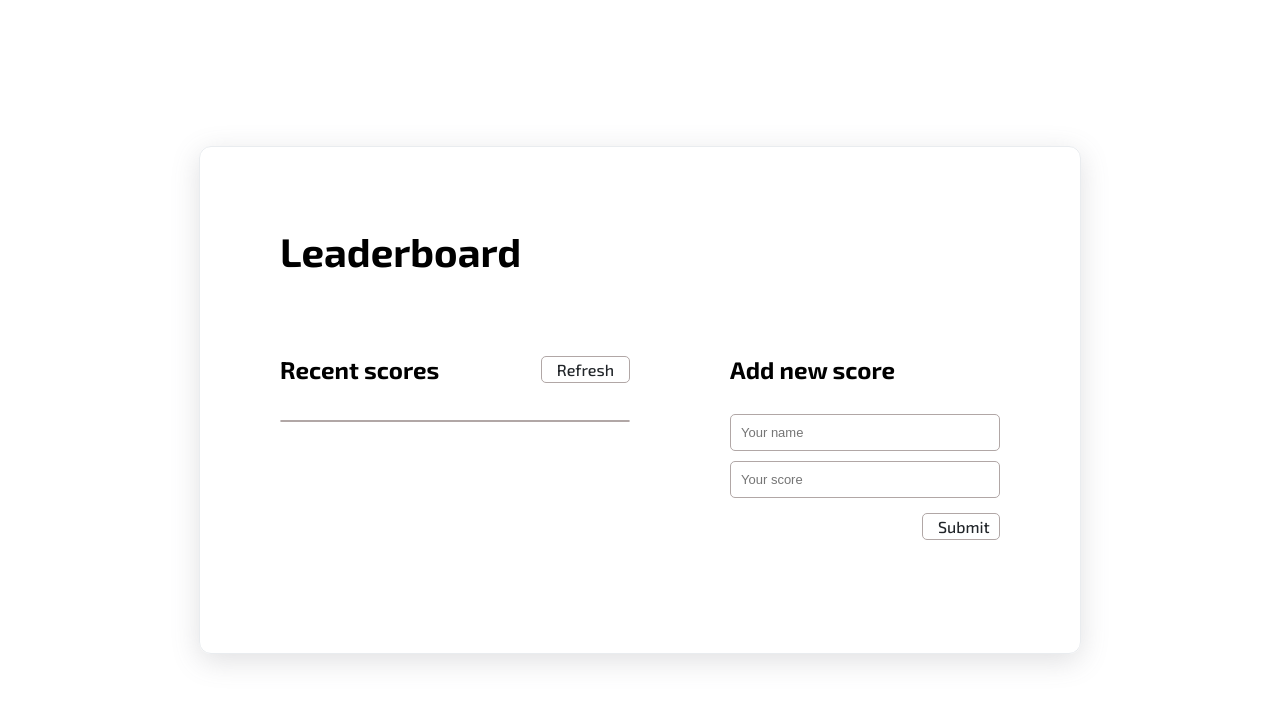
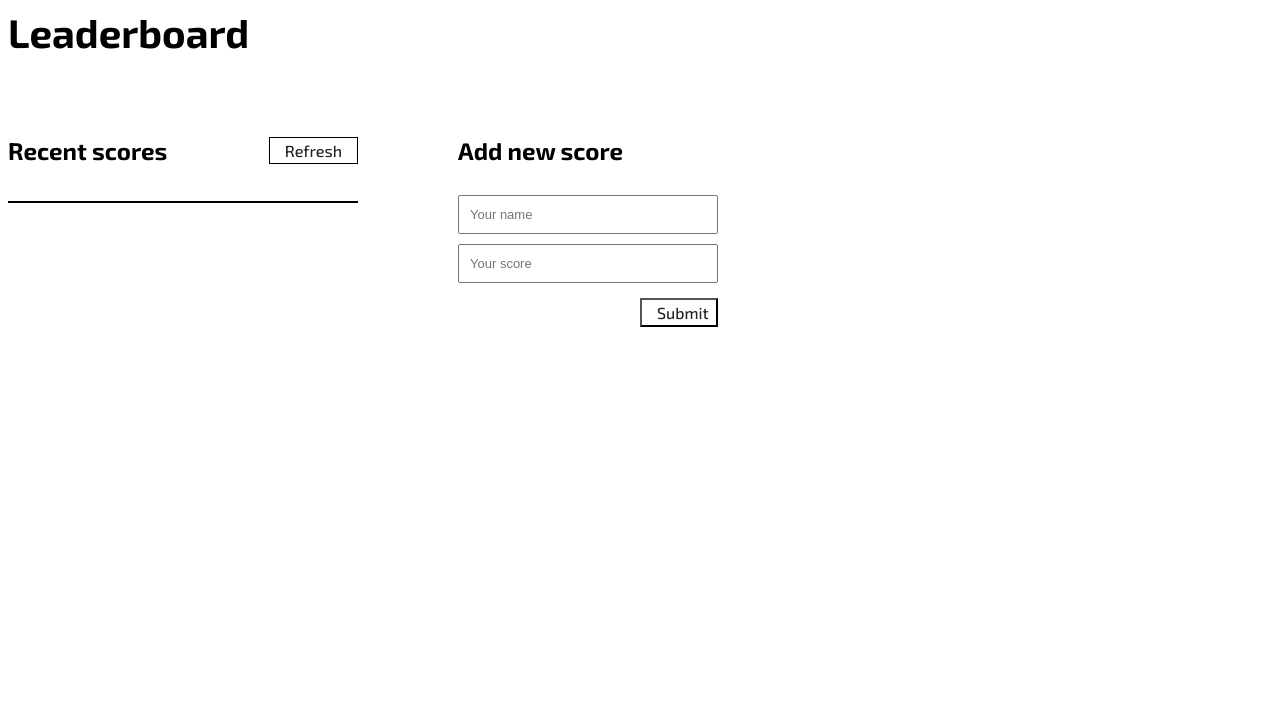
Before and after one commit to ha-manel/Leaderboard, a website built with webpack: page src/index.html in a window 1280 px wide. Built offline with nearby package versions, Linux system fonts and the light colour scheme; no server answers.

Commit message:
Adjust styling

```diff
--- a/src/index.js
+++ b/src/index.js
@@ -52,7 +52,7 @@ async function getScoresList() {
   await fetch(requestURL)
     .then((response) => response.json())
     .then((json) => {
-      scoresList.innerHTML = `${json.result.sort().reverse().map((score) => `<li class="score">${score.user}: ${score.score}</li>`).join('')}`;
+      scoresList.innerHTML = `${json.result.sort((a, b) => b.score - a.score).map((score) => `<li class="score">${score.user}: ${score.score}</li>`).join('')}`;
     });
 }
 
--- a/src/style.css
+++ b/src/style.css
@@ -1,18 +1,7 @@
 @import url('https://fonts.googleapis.com/css2?family=Exo+2:wght@300;400;500;600;700&display=swap');
-
-html {
-  height: 100vh;
-  display: flex;
-  justify-content: center;
-  align-items: center;
-}
 
 body {
   font-family: 'Exo 2', sans-serif;
-  border: 1px solid #e9ecef;
-  padding: 80px;
-  border-radius: 12px;
-  box-shadow: rgba(100, 100, 111, 0.2) 0 7px 29px 0;
 }
 
 h1 {
@@ -45,8 +34,7 @@ main {
   font-size: 1rem;
   font-weight: 500;
   color: #212529;
-  border: 1.5px solid #b1a7a6;
-  border-radius: 5px;
+  border: 1.5px solid #000;
   background-color: transparent;
   padding: 3px 15px;
 }
@@ -54,20 +42,15 @@ main {
 #leaderboard-list ul {
   padding: 0;
   list-style-type: none;
-  border: 1.5px solid #b1a7a6;
-  border-radius: 5px;
+  border: 1.5px solid #000;
 }
 
 .score {
   padding: 12px;
 }
 
-.score:nth-child(2n) {
-  background-color: #f5f3f4;
-}
-
 #add-score-section {
-  width: 270px;
+  width: 260px;
 }
 
 form {
@@ -78,9 +61,6 @@ form {
 
 input {
   padding: 10px;
-  border-radius: 5px;
-  outline: none;
-  border: 1.5px solid #b1a7a6;
   margin-bottom: 10px;
   font-size: 13px;
 }
@@ -93,8 +73,6 @@ input {
   font-size: 1rem;
   font-weight: 500;
   color: #212529;
-  border: 1.5px solid #b1a7a6;
-  border-radius: 5px;
   background-color: transparent;
   padding: 3px 15px;
   align-self: flex-end;
```
Also changed, not shown: dist/main.js.
